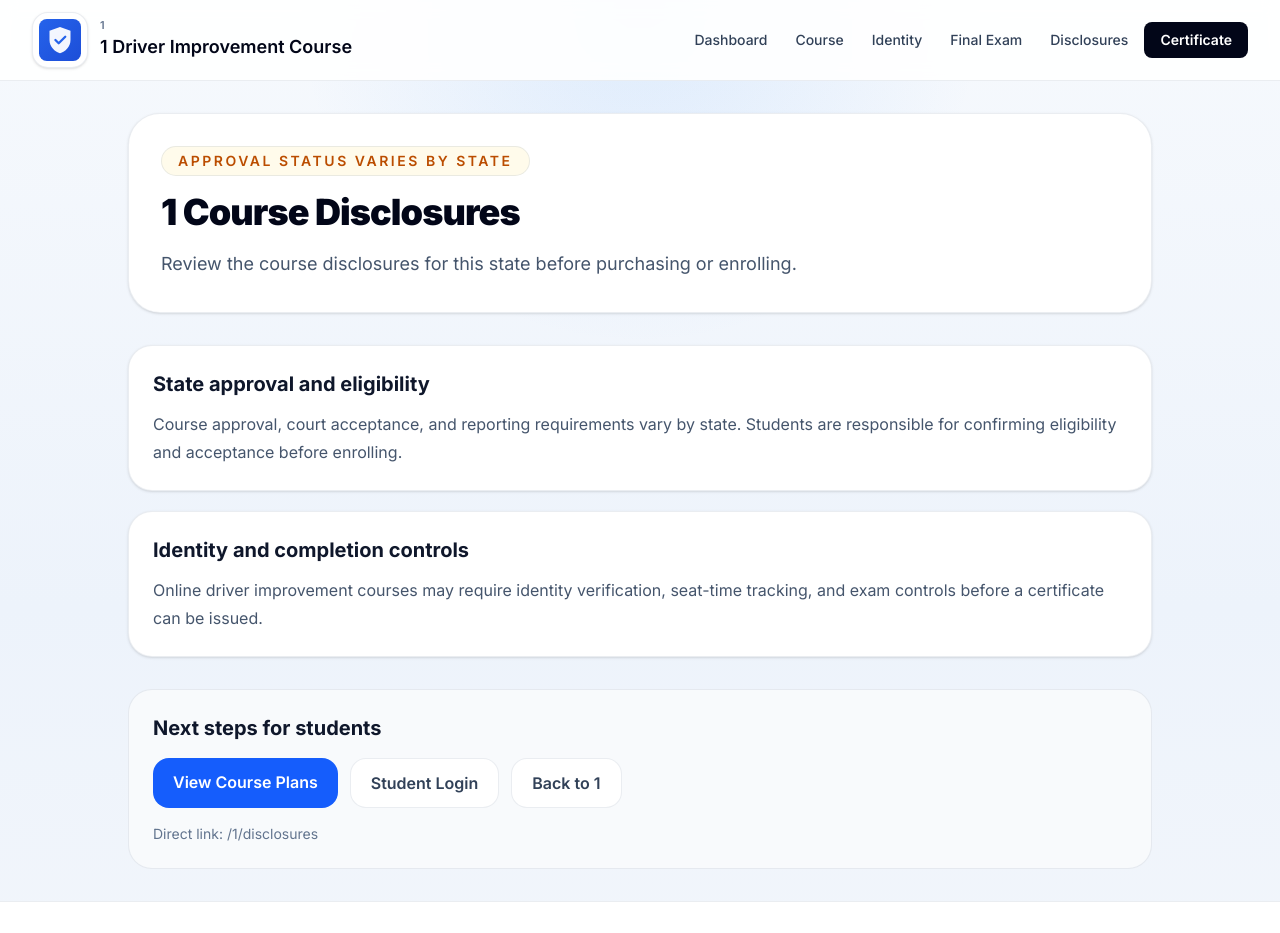
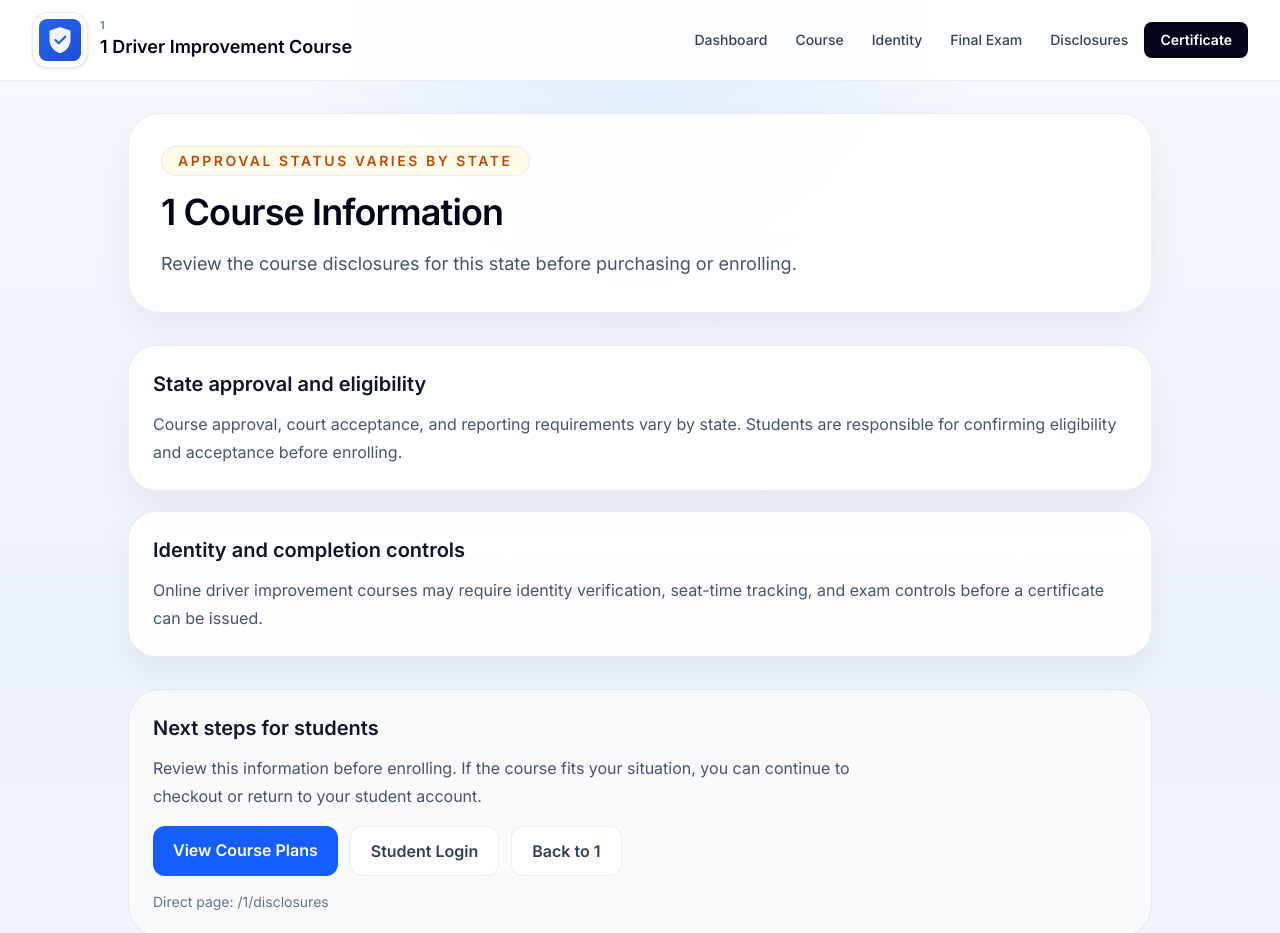
Before and after one commit to ankurfadia-ctrl/driver-course-platform, a Next.js app: page /1/disclosures in a window 1280 px wide. Shown: the top 933 px of the page. Built offline with nearby package versions, Linux system fonts and the light colour scheme; no server answers.

Commit message:
Refine Virginia disclosures and checkout tone

```diff
--- a/app/[state]/checkout/page.tsx
+++ b/app/[state]/checkout/page.tsx
@@ -171,22 +171,21 @@ export default function StateCheckoutPage() {
           <div className="space-y-4">
             <p className="section-label">{stateDisplayName} Checkout</p>
             <h1 className="text-4xl font-semibold text-slate-950">
-              Choose your course option
+              Course enrollment and payment
             </h1>
             <p className="max-w-3xl leading-8 text-slate-600">
-              Start with the standard course or choose the priority support option for
-              faster help routing. Stripe checkout comes next after this selection page.
+              Review the available enrollment options below. Secure payment is completed through Stripe after you choose a plan.
             </p>
           </div>
 
           <div className="rounded-[1.75rem] border border-[#e5edff] bg-[#f8fbff] p-6">
             <div className="text-xs font-semibold uppercase tracking-[0.18em] text-blue-700">
-              Before you buy
+              Important information before enrollment
             </div>
             <div className="mt-4 space-y-3 text-sm leading-7 text-slate-600">
               <p>Course access is a one-time purchase for this state.</p>
               <p>Seat-time, identity checks, and final exam rules still apply.</p>
-              <p>Students should review disclosures before relying on completion.</p>
+              <p>Students should confirm course acceptance for their specific requirement before relying on completion.</p>
             </div>
           </div>
         </div>
@@ -281,13 +280,13 @@ export default function StateCheckoutPage() {
       <div className="grid gap-6 lg:grid-cols-[1.05fr_0.95fr]">
         <div className="glass-panel rounded-[2rem] bg-white p-6 sm:p-7">
           <h2 className="text-2xl font-semibold text-slate-950">
-            What happens next?
+            Enrollment process
           </h2>
           <div className="mt-5 grid gap-4 md:grid-cols-3">
             {[
-              ["1. Choose plan", "Pick the standard course or the priority support option."],
-              ["2. Stripe checkout", "Next you will complete secure Stripe payment."],
-              ["3. Start course", "After payment, the student can enter the course flow."],
+              ["1. Select a plan", "Choose the course option you want to purchase."],
+              ["2. Complete payment", "Secure checkout is completed through Stripe."],
+              ["3. Begin the course", "After payment, the student account can enter the course flow."],
             ].map(([title, body]) => (
               <div key={title} className="rounded-2xl border border-slate-200 bg-slate-50 p-4">
                 <div className="font-semibold text-slate-900">{title}</div>
@@ -302,7 +301,7 @@ export default function StateCheckoutPage() {
             {config.approvalStatusLabel}
           </div>
           <h2 className="mt-3 text-2xl font-semibold text-slate-950">
-            Review disclosures before purchasing
+            Review course information before purchasing
           </h2>
           <p className="mt-3 max-w-3xl leading-7 text-slate-700">
             Students should confirm course acceptance for their specific court, DMV, employer, or insurance need before enrolling. Identity checks, seat-time rules, and exam attempt limits may apply.
@@ -312,7 +311,7 @@ export default function StateCheckoutPage() {
               href={getDisclosuresRoute(state)}
               className="inline-flex rounded-xl border border-amber-300 bg-white px-4 py-2.5 font-semibold text-amber-900 hover:bg-amber-100"
             >
-              Read {stateDisplayName} disclosures
+              Read {stateDisplayName} course information
             </Link>
           </div>
         </div>
--- a/app/[state]/disclosures/page.tsx
+++ b/app/[state]/disclosures/page.tsx
@@ -11,13 +11,13 @@ export default async function StateDisclosuresPage({
 
   return (
     <div className="mx-auto max-w-5xl space-y-8">
-      <section className="rounded-[2rem] border border-slate-200 bg-white p-8 shadow-sm">
+      <section className="glass-panel rounded-[2rem] bg-white p-8">
         <div className="space-y-4">
           <div className="inline-flex rounded-full border border-amber-200 bg-amber-50 px-4 py-1 text-sm font-semibold uppercase tracking-[0.18em] text-amber-700">
             {config.approvalStatusLabel}
           </div>
-          <h1 className="text-4xl font-black tracking-tight text-slate-950">
-            {config.stateName} Course Disclosures
+          <h1 className="text-4xl font-semibold tracking-tight text-slate-950">
+            {config.stateName} Course Information
           </h1>
           <p className="max-w-3xl text-lg leading-8 text-slate-600">
             {config.disclosuresIntro}
@@ -29,38 +29,42 @@ export default async function StateDisclosuresPage({
         {config.disclosures.map((item) => (
           <article
             key={item.title}
-            className="rounded-3xl border border-slate-200 bg-white p-6 shadow-sm"
+            className="glass-panel rounded-[1.75rem] bg-white p-6"
           >
-            <h2 className="text-xl font-bold text-slate-900">{item.title}</h2>
+            <h2 className="text-xl font-semibold text-slate-900">{item.title}</h2>
             <p className="mt-3 leading-7 text-slate-600">{item.body}</p>
           </article>
         ))}
       </section>
 
-      <section className="rounded-3xl border border-slate-200 bg-slate-50 p-6">
-        <h2 className="text-xl font-bold text-slate-900">Next steps for students</h2>
+      <section className="rounded-[2rem] border border-slate-200 bg-slate-50 p-6">
+        <h2 className="text-xl font-semibold text-slate-900">Next steps for students</h2>
+        <p className="mt-3 max-w-3xl leading-7 text-slate-600">
+          Review this information before enrolling. If the course fits your
+          situation, you can continue to checkout or return to your student account.
+        </p>
         <div className="mt-4 flex flex-wrap gap-3">
           <Link
             href={`/${state}/checkout`}
-            className="rounded-2xl bg-blue-600 px-5 py-3 font-semibold text-white transition hover:bg-blue-700"
+            className="rounded-xl bg-blue-600 px-5 py-3 font-semibold text-white transition hover:bg-blue-700"
           >
             View Course Plans
           </Link>
           <Link
             href={`/${state}/login`}
-            className="rounded-2xl border border-slate-300 bg-white px-5 py-3 font-semibold text-slate-700 transition hover:bg-slate-50"
+            className="rounded-xl border border-slate-300 bg-white px-5 py-3 font-semibold text-slate-700 transition hover:bg-slate-50"
           >
             Student Login
           </Link>
           <Link
             href={`/${state}`}
-            className="rounded-2xl border border-slate-300 bg-white px-5 py-3 font-semibold text-slate-700 transition hover:bg-slate-50"
+            className="rounded-xl border border-slate-300 bg-white px-5 py-3 font-semibold text-slate-700 transition hover:bg-slate-50"
           >
             Back to {config.stateName}
           </Link>
         </div>
         <p className="mt-4 text-sm text-slate-500">
-          Direct link: {getDisclosuresRoute(state)}
+          Direct page: {getDisclosuresRoute(state)}
         </p>
       </section>
     </div>
--- a/lib/course-config.ts
+++ b/lib/course-config.ts
@@ -50,7 +50,7 @@ export const COURSE_CONFIGS: Record<string, StateCourseConfig> = {
     certificateIssuerLine: "Virginia Driver Improvement Course Platform",
     approvalStatusLabel: "Approval pending",
     disclosuresIntro:
-      "Review these Virginia course disclosures before purchasing, enrolling, or relying on completion for court or DMV purposes.",
+      "Review this Virginia course information before purchasing, enrolling, or relying on completion for court, employer, insurance, or DMV purposes.",
     disclosures: [
       {
         title: "Approval status",
```
